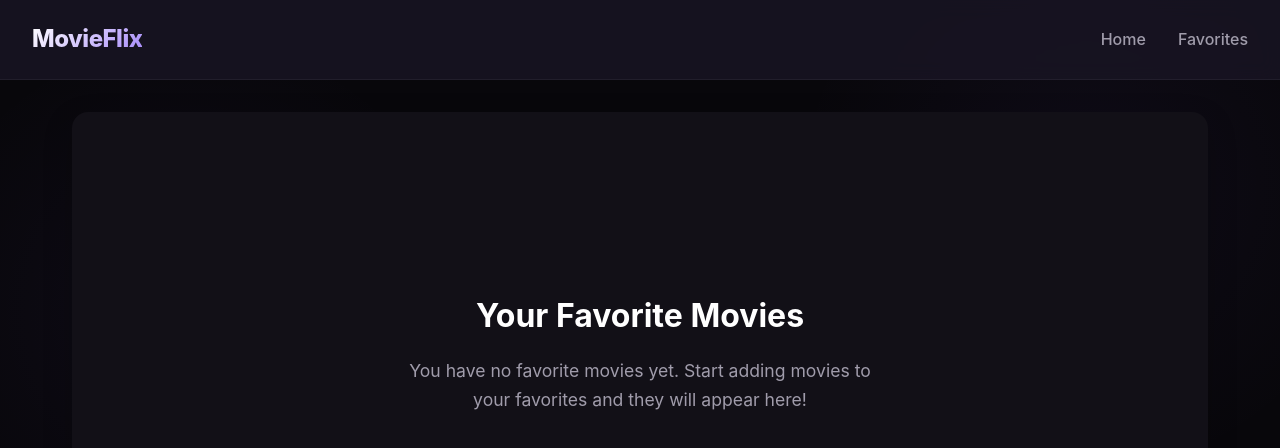
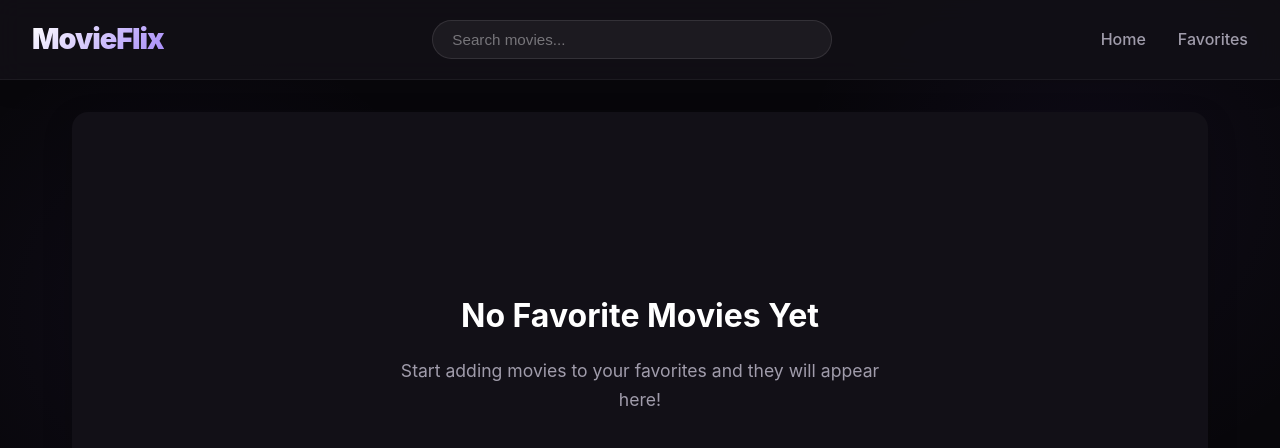
Before and after one commit to liv-lauflove/movie-app, a React (Vite) app: page /favorites in a window 1280 px wide. Shown: the top 448 px of the page. Built offline with nearby package versions, Linux system fonts and the light colour scheme.

Commit message:
feat: implement live search and favorites context

```diff
--- a/src/App.jsx
+++ b/src/App.jsx
@@ -3,10 +3,11 @@ import Favorites from "./pages/Favorites";
 import Home from "./pages/Home";
 import NavBar from "./components/NavBar";
 import { Routes, Route } from "react-router-dom";
+import { MovieProvider } from "./contexts/MovieContext";
 
 function App() {
   return (
-    <div>
+    <MovieProvider>
       <NavBar />
       <main className="main-content">
         <Routes>
@@ -14,7 +15,7 @@ function App() {
           <Route path="/favorites" element={<Favorites />} />
         </Routes>
       </main>
-    </div>
+    </MovieProvider>
   );
 }
 
--- a/src/components/MovieCard.jsx
+++ b/src/components/MovieCard.jsx
@@ -1,10 +1,21 @@
 import "../css/MovieCard.css";
+import { useMovieContext } from "../contexts/MovieContext";
+
+const GENRES = {
+  28: "Action", 12: "Adventure", 16: "Animation", 35: "Comedy", 80: "Crime",
+  99: "Documentary", 18: "Drama", 10751: "Family", 14: "Fantasy", 36: "History",
+  27: "Horror", 10402: "Music", 9648: "Mystery", 10749: "Romance", 878: "Sci-Fi",
+  10770: "TV", 53: "Thriller", 10752: "War", 37: "Western"
+};
 
 function MovieCard({movie}) {
+    const { isFavorite, addFavorite, removeFavorite } = useMovieContext();
+    const favorite = isFavorite(movie.id);
 
     function onFavoriteClick(e) {
         e.preventDefault();
-        alert("clicked");
+        if (favorite) removeFavorite(movie.id);
+        else addFavorite(movie);
     }
 
     return (
@@ -12,7 +23,7 @@ function MovieCard({movie}) {
             <div className="movie-poster">
                 <img src={`https://image.tmdb.org/t/p/w500${movie.poster_path}`} alt={movie.title}/>
                 <div className="movie-overlay">
-                    <button className="favorite-btn" onClick={onFavoriteClick}>
+                    <button className={`favorite-btn ${favorite ? "active" : ""}`} onClick={onFavoriteClick}>
                         ♥
                     </button>
                 </div>
@@ -20,10 +31,10 @@ function MovieCard({movie}) {
             <div className="movie-info">
                 <h3>{movie.title}</h3>
                 <p>{movie.release_date?.split("-")[0]}</p>
-                {/* We will populate genres later from TMDB, using dummy badges for now to make UI pop */}
                 <div className="movie-genres">
-                    <span className="genre-badge">Action</span>
-                    <span className="genre-badge">Sci-Fi</span>
+                    {movie.genre_ids?.slice(0, 3).map(id => (
+                        <span key={id} className="genre-badge">{GENRES[id] || "Genre"}</span>
+                    ))}
                 </div>
             </div>
         </div>
--- a/src/components/NavBar.jsx
+++ b/src/components/NavBar.jsx
@@ -1,12 +1,36 @@
-import { Link } from "react-router-dom";
+import { Link, useNavigate, useLocation } from "react-router-dom";
+import { useMovieContext } from "../contexts/MovieContext";
 import "../css/NavBar.css";
 
 function NavBar() {
+  const { searchQuery, setSearchQuery } = useMovieContext();
+  const navigate = useNavigate();
+  const location = useLocation();
+
+  const handleSearchChange = (e) => {
+    setSearchQuery(e.target.value);
+    // If user is searching but not on Home page, navigate to Home
+    if (location.pathname !== "/" && e.target.value.trim() !== "") {
+        navigate("/");
+    }
+  };
+
   return (
     <nav className="navbar">
       <div className="navbar-brand">
         <Link to="/">MovieFlix</Link>
       </div>
+
+      <div className="navbar-search">
+        <input
+          type="text"
+          placeholder="Search movies..."
+          className="nav-search-input"
+          value={searchQuery}
+          onChange={handleSearchChange}
+        />
+      </div>
+
       <div className="navbar-links">
         <Link to="/" className="nav-link">Home</Link>
         <Link to="/favorites" className="nav-link">Favorites</Link>
--- /dev/null
+++ b/src/contexts/MovieContext.jsx
@@ -0,0 +1,41 @@
+import {createContext, useState, useContext, useEffect} from 'react';
+
+const MovieContext = createContext();
+export const useMovieContext = () => useContext(MovieContext);
+
+export const MovieProvider = ({children}) => {
+    const [favorites, setFavorites] = useState([]);
+    const [searchQuery, setSearchQuery] = useState("");
+
+    useEffect(() => {
+        const storedFavs = localStorage.getItem('favorites');
+        if (storedFavs) setFavorites(JSON.parse(storedFavs));
+    }, []);
+
+    useEffect(() => {
+        localStorage.setItem('favorites', JSON.stringify(favorites));
+    }, [favorites]);
+
+    const addFavorite = (movie) => {
+        setFavorites(prev => [...prev, movie]);
+    }
+
+    const removeFavorite = (movieId) => {
+        setFavorites(prev => prev.filter(m => m.id !== movieId));
+    }
+
+    const isFavorite = (movieId) => {
+        return favorites.some(m => m.id === movieId);
+    }
+
+    const value = {
+        favorites,
+        addFavorite,
+        removeFavorite,
+        isFavorite,
+        searchQuery,
+        setSearchQuery
+    };
+
+    return <MovieContext.Provider value={value}>{children}</MovieContext.Provider>
+}
--- a/src/css/NavBar.css
+++ b/src/css/NavBar.css
@@ -4,24 +4,53 @@
   align-items: center;
   padding: 0 2rem;
   height: var(--nav-height);
-  background-color: rgba(26, 22, 37, 0.8);
-  backdrop-filter: blur(10px);
-  -webkit-backdrop-filter: blur(10px);
+  background-color: rgba(18, 16, 23, 0.85);
+  backdrop-filter: blur(12px);
+  -webkit-backdrop-filter: blur(12px);
   position: sticky;
   top: 0;
   z-index: 100;
   border-bottom: 1px solid rgba(255, 255, 255, 0.05);
+  box-shadow: 0 4px 30px rgba(0, 0, 0, 0.1);
 }
 
 .navbar-brand a {
-  font-size: 1.5rem;
-  font-weight: 800;
+  font-size: 1.8rem;
+  font-weight: 900;
   color: var(--text-primary);
-  letter-spacing: -0.5px;
+  letter-spacing: -1px;
   text-decoration: none;
   background: linear-gradient(135deg, #fff 0%, var(--accent-hover) 100%);
   -webkit-background-clip: text;
   -webkit-text-fill-color: transparent;
+}
+
+.navbar-search {
+  flex: 1;
+  max-width: 400px;
+  margin: 0 2rem;
+}
+
+.nav-search-input {
+  width: 100%;
+  padding: 0.6rem 1.2rem;
+  font-size: 0.95rem;
+  background-color: rgba(255, 255, 255, 0.05);
+  border: 1px solid rgba(255, 255, 255, 0.1);
+  border-radius: 20px;
+  color: var(--text-primary);
+  outline: none;
+  transition: all var(--transition-speed);
+}
+
+.nav-search-input:focus {
+  background-color: rgba(255, 255, 255, 0.08);
+  border-color: rgba(139, 92, 246, 0.5);
+  box-shadow: 0 0 0 2px rgba(139, 92, 246, 0.2);
+}
+
+.nav-search-input::placeholder {
+  color: rgba(255, 255, 255, 0.4);
 }
 
 .navbar-links {
@@ -31,6 +60,7 @@
 
 .nav-link {
   font-weight: 500;
+  font-size: 1rem;
   color: var(--text-secondary);
   position: relative;
   transition: color var(--transition-speed);
@@ -43,12 +73,13 @@
 .nav-link::after {
   content: '';
   position: absolute;
-  bottom: -4px;
+  bottom: -6px;
   left: 0;
   width: 0;
   height: 2px;
   background-color: var(--accent-color);
   transition: width var(--transition-speed);
+  border-radius: 2px;
 }
 
 .nav-link:hover::after {
--- a/src/pages/Favorites.jsx
+++ b/src/pages/Favorites.jsx
@@ -1,12 +1,29 @@
 import "../css/Favorites.css";
+import { useMovieContext } from "../contexts/MovieContext";
+import MovieCard from "../components/MovieCard";
 
 function Favorites() {
+  const { favorites } = useMovieContext();
+
+  if (favorites && favorites.length > 0) {
     return (
-        <div className="favorites-empty">
-            <h2>Your Favorite Movies</h2>
-            <p>You have no favorite movies yet. Start adding movies to your favorites and they will appear here!</p>
+      <div className="favorites">
+        <h2 className="favorites-title">Your Favorites</h2>
+        <div className="movies-grid">
+          {favorites.map((movie) => (
+            <MovieCard movie={movie} key={movie.id} />
+          ))}
         </div>
+      </div>
     );
+  }
+
+  return (
+    <div className="favorites-empty">
+      <h2>No Favorite Movies Yet</h2>
+      <p>Start adding movies to your favorites and they will appear here!</p>
+    </div>
+  );
 }
 
 export default Favorites;
--- a/src/pages/Home.jsx
+++ b/src/pages/Home.jsx
@@ -1,76 +1,69 @@
 import { useState, useEffect } from "react";
 import MovieCard from "../components/MovieCard";
 import { searchMovies, getPopularMovies } from "../services/api";
+import { useMovieContext } from "../contexts/MovieContext";
 import "../css/Home.css";
 
 function Home() {
-  const [searchQuery, setSearchQuery] = useState("");
+  const { searchQuery } = useMovieContext();
   const [movies, setMovies] = useState([]);
   const [error, setError] = useState(null);
   const [loading, setLoading] = useState(false);
 
   useEffect(() => {
-    const fetchPopularMovies = async () => {
+    const fetchMovies = async () => {
+      setLoading(true);
+      setError(null);
       try {
+        if (searchQuery.trim() === "") {
           const popularMovies = await getPopularMovies();
           setMovies(popularMovies);
+        } else {
+          const searchResults = await searchMovies(searchQuery);
+          setMovies(searchResults);
+        }
       } catch (err) {
           console.log(err);
-            setError("Failed to fetch popular movies.");
-        }
-        finally{
-            setLoading(false);
-        }
-    }
-
-    fetchPopularMovies();
-  }, []);
-
-  const handleSearch = async (e) => {
-    e.preventDefault();
-    if (!searchQuery.trim()) return;
-
-    if (loading) return;
-    setLoading(true);
-    setError(null);
-
-    try {
-        const searchResults = await searchMovies(searchQuery);
-        setMovies(searchResults);
-    } catch (err) {
-        console.log(err);
-        setError("Failed to search movies.");
+          setError("Failed to load movies.");
       } finally {
           setLoading(false);
       }
     };
 
+    // Add a small delay (debounce) so it doesn't fetch on every single keystroke instantly
+    const debounceTimer = setTimeout(() => {
+      fetchMovies();
+    }, 500);
+
+    return () => clearTimeout(debounceTimer);
+  }, [searchQuery]);
+
   return (
     <div className="home">
+      {searchQuery.trim() === "" && (
         <div className="hero-section">
           <h1>Discover Your Next <span className="highlight">Favorite</span> Movie</h1>
         </div>
+      )}
 
-      <form onSubmit={handleSearch} className="search-form">
-        <input
-          type="text"
-          placeholder="Search for movies, actors, directors..."
-          className="search-input"
-          value={searchQuery}
-          onChange={(e) => setSearchQuery(e.target.value)}
-        />
-        <button type="submit" className="search-button">Search</button>
-      </form>
+      {searchQuery.trim() !== "" && (
+        <div className="search-results-header">
+          <h2>Results for <span className="highlight">"{searchQuery}"</span></h2>
+        </div>
+      )}
 
       {error && <div className="error-message">{error}</div>}
 
       {loading ? (
-        <div className="loading">Searching movies...</div>
+        <div className="loading">Loading movies...</div>
       ) : (
         <div className="movies-grid">
           {movies.map((movie) => (
             movie.poster_path && <MovieCard key={movie.id} movie={movie} />
           ))}
+          {movies.length === 0 && !loading && !error && (
+            <div className="no-results">No movies found. Try a different search!</div>
+          )}
         </div>
       )}
     </div>
```
Also changed, not shown: src/css/Home.css (+22 -56 lines). Lines whose indentation alone changed are shown as unchanged.
